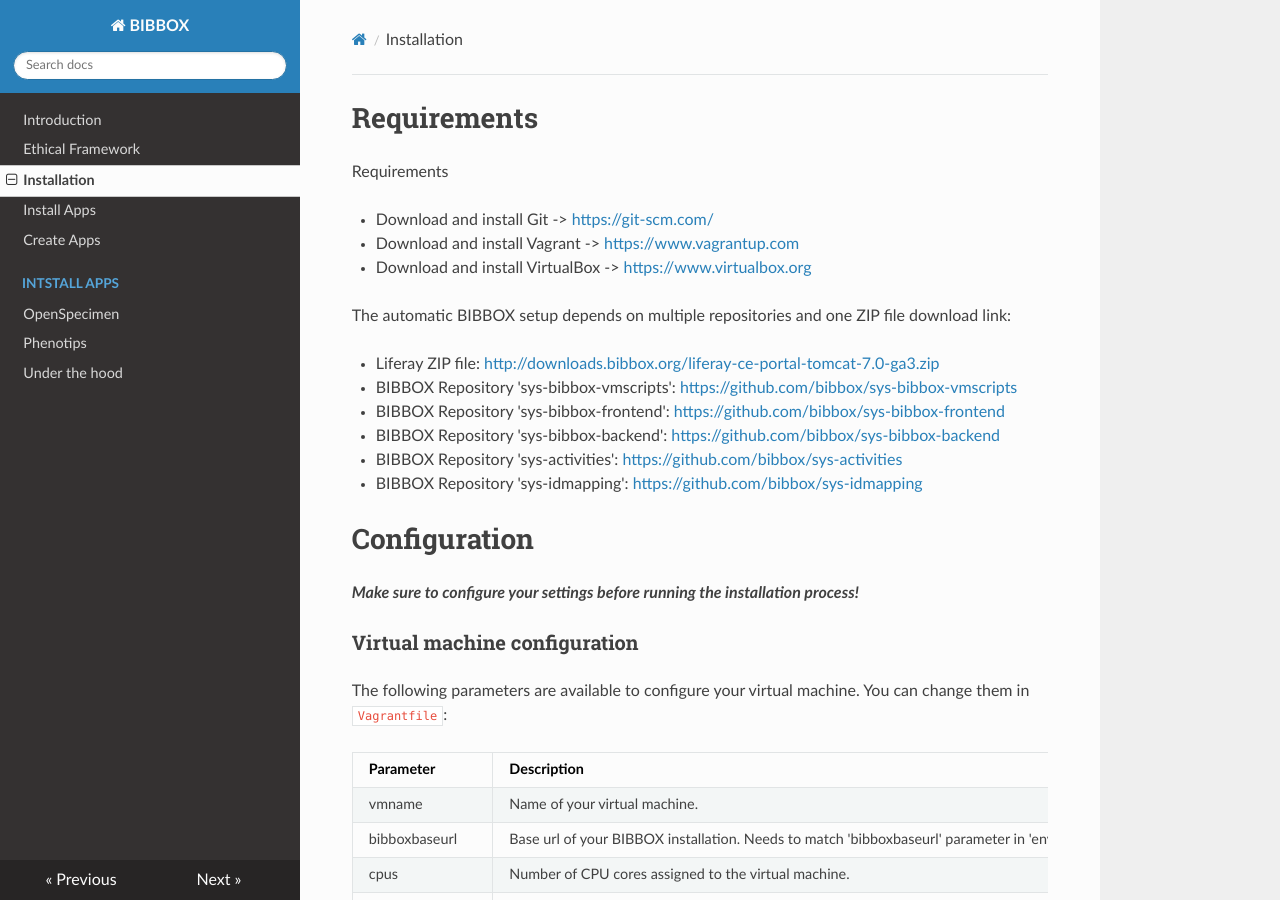
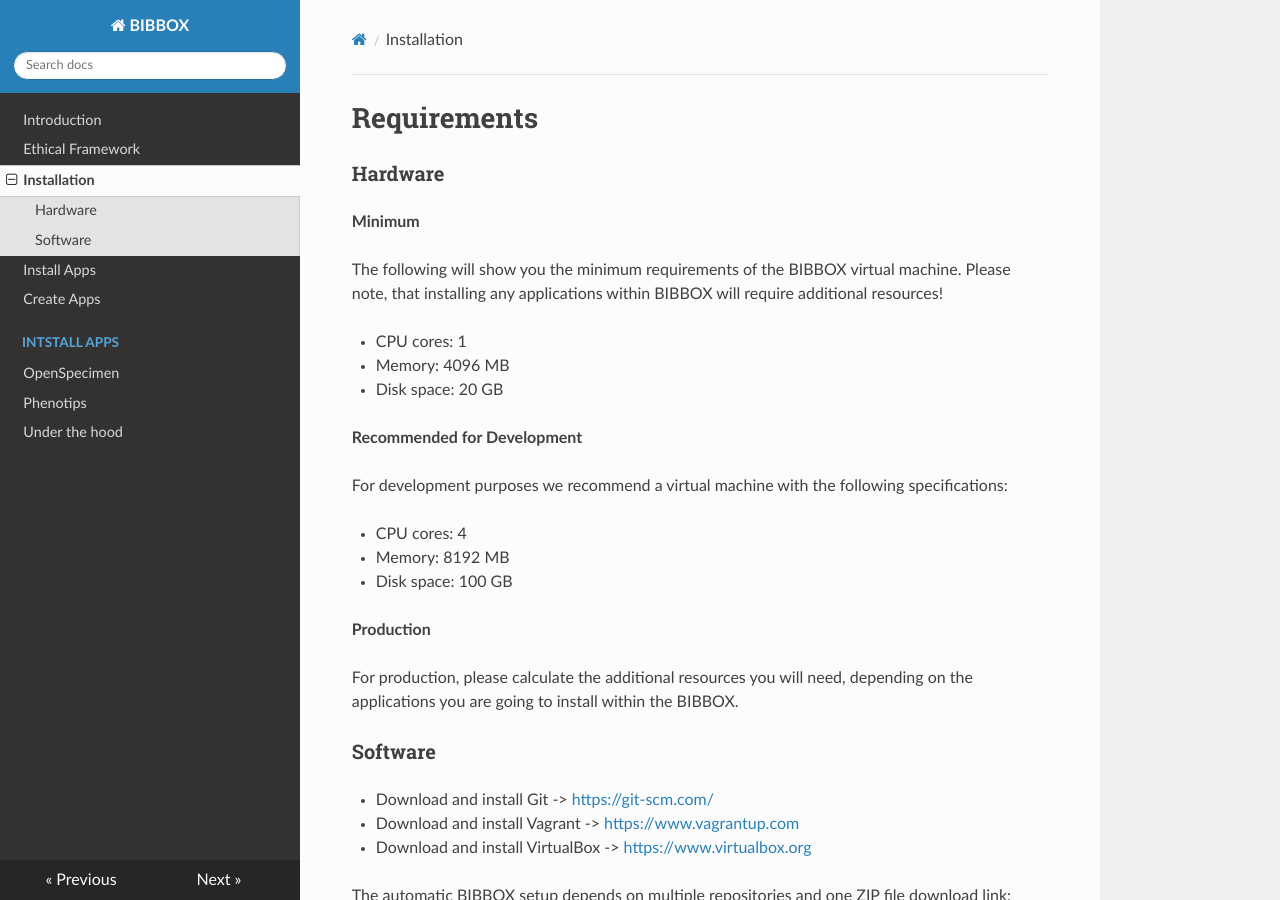
Before and after one commit to roxmer/bibbox-documentation, an MkDocs documentation site: the page built from docs/installation.md, in a window 1280 px wide and 900 px high. Built offline with MkDocs 1.6.1, drawn with Linux system fonts in a browser that asks for light colours; nearby versions of some CDN libraries; old or Windows-style settings are respelled for this version of MkDocs.

Commit message:
Added hardware recommendations

```diff
--- a/docs/installation.md
+++ b/docs/installation.md
@@ -1,6 +1,29 @@
 # Requirements
 
-Requirements
+### Hardware
+
+**Minimum**
+
+The following will show you the minimum requirements of the BIBBOX virtual machine. Please note, that installing any applications within BIBBOX will require additional resources!
+
+* CPU cores: 1
+* Memory: 4096 MB
+* Disk space: 20 GB
+
+**Recommended for Development**
+
+For development purposes we recommend a virtual machine with the following specifications:
+
+* CPU cores: 4
+* Memory: 8192 MB
+* Disk space: 100 GB
+
+**Production**
+
+For production, please calculate the additional resources you will need, depending on the applications you are going to install within the BIBBOX.
+
+
+### Software
 
 * Download and install Git -> <https://git-scm.com/>
 * Download and install Vagrant -> <https://www.vagrantup.com>
```
